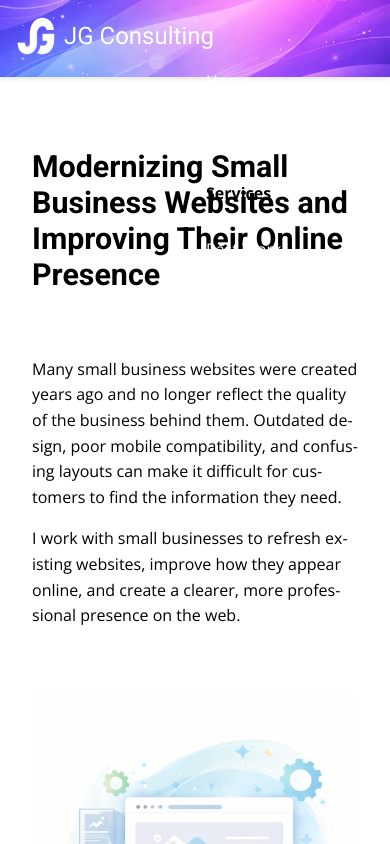
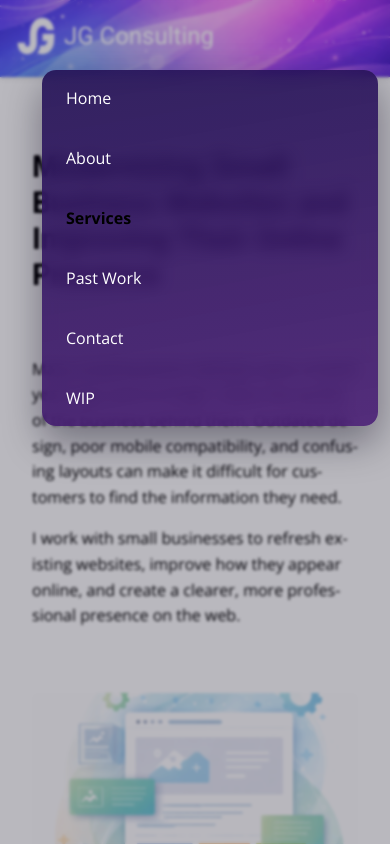
Before and after one commit to egag21/beelovedhome, a React (Vite) app: page /services in a window 390 px wide. Both pictures are taken after a click on the button "Toggle menu". Shown: the top 844 px of the page. Built offline with nearby package versions, Linux system fonts and the light colour scheme; the HTML template or start-up script is replaced by a standard one.

Commit message:
Services 5 plus hid WIP from deploy

```diff
--- a/src/App.jsx
+++ b/src/App.jsx
@@ -1,4 +1,4 @@
-import React, { useEffect } from 'react';
+import React, { useEffect, Suspense, lazy } from 'react';
 import { BrowserRouter as Router, Routes, Route } from 'react-router-dom';
 import Header from './components/Header';
 import Home from './components/Home';
@@ -6,8 +6,10 @@ import AboutJeff from './components/AboutJeff';
 import Services from './components/Services';
 import PastWork from './components/PastWork';
 import Contact from './components/Contact';
-import WorkInProgress from './components/WorkInProgress';
 import './App.css';
+
+const showWip = import.meta.env.DEV || import.meta.env.VITE_ENABLE_WIP === 'true';
+const WorkInProgress = showWip ? lazy(() => import('./components/WorkInProgress')) : null;
 
 function App() {
   useEffect(() => {
@@ -29,7 +31,16 @@ function App() {
             <Route path="/services" element={<Services />} />
             <Route path="/past-work" element={<PastWork />} />
             <Route path="/contact" element={<Contact />} />
-            <Route path="/wip" element={<WorkInProgress />} />
+            {showWip && WorkInProgress && (
+              <Route
+                path="/wip"
+                element={(
+                  <Suspense fallback={null}>
+                    <WorkInProgress />
+                  </Suspense>
+                )}
+              />
+            )}
           </Routes>
         </main>
       </div>
--- a/src/components/Header.css
+++ b/src/components/Header.css
@@ -50,8 +50,8 @@
 /* hamburger menu toggle button */
 .menu-toggle {
   display: none;
-  background: none;
-  border: none;
+  background: transparent;
+  border: 0;
   border-radius: 0;
   font-size: inherit;
   line-height: 1;
@@ -66,6 +66,7 @@
   height: 2px;
   background-color: var(--accent-color);
   position: relative;
+  transition: background-color 0.2s ease;
 }
 
 .menu-toggle .hamburger::before,
@@ -76,6 +77,7 @@
   height: 2px;
   background-color: var(--accent-color);
   left: 0;
+  transition: transform 0.2s ease, top 0.2s ease;
 }
 
 .menu-toggle .hamburger::before {
@@ -86,33 +88,98 @@
   top: 8px;
 }
 
+.menu-toggle.is-open .hamburger {
+  background-color: transparent;
+}
+
+.menu-toggle.is-open .hamburger::before {
+  top: 0;
+  transform: rotate(45deg);
+}
+
+.menu-toggle.is-open .hamburger::after {
+  top: 0;
+  transform: rotate(-45deg);
+}
+
+.menu-backdrop {
+  display: none;
+}
+
 /* responsive adjustments */
 @media (max-width: 768px) {
+  .header-container {
+    overflow-x: clip;
+  }
+
   .menu-toggle {
     display: block;
+    position: relative;
+    z-index: 320;
   }
 
   .nav {
     position: absolute;
-    top: 100%;
-    right: 0;
-    background-color: var(--dark-color);
+    top: calc(100% + 0.55rem);
+    right: 0.75rem;
+    background: linear-gradient(170deg, rgba(34, 16, 85, 0.9), rgba(64, 18, 110, 0.84));
     flex-direction: column;
-    width: 200px;
-    transform: translateX(100%);
-    transition: transform 0.3s ease;
-    border-radius: 0 0 0 4px;
+    width: min(84vw, 320px);
+    padding: 0.5rem;
+    transform: translateY(-8px) scale(0.98);
+    opacity: 0;
+    transition: transform 0.2s ease, opacity 0.2s ease, visibility 0s linear 0.2s;
+    border-radius: 14px;
     overflow: hidden;
-    z-index: 300;
+    border: 1px solid color-mix(in srgb, var(--accent-color) 28%, transparent);
+    box-shadow: 0 16px 38px rgba(8, 4, 24, 0.4);
+    z-index: 310;
+    visibility: hidden;
+    pointer-events: none;
+    backdrop-filter: blur(8px);
+    -webkit-backdrop-filter: blur(8px);
   }
 
   .nav.open {
-    transform: translateX(0);
+    transform: translateY(0) scale(1);
+    opacity: 1;
+    visibility: visible;
+    pointer-events: auto;
+    transition-delay: 0s;
   }
 
   .nav-link {
-    padding: 1rem;
-    border-bottom: 1px solid var(--tertiary-color);
+    padding: 0.78rem 0.9rem;
+    border-bottom: none;
+    border-radius: 10px;
+  }
+
+  .nav-link + .nav-link {
+    margin-top: 0.25rem;
+  }
+
+  .nav-link:hover {
+    background-color: rgba(255, 255, 255, 0.14);
+    color: #ffffff;
+  }
+
+  .nav-link.active {
+    background: rgba(255, 255, 255, 0.92);
+    color: #160a37;
+  }
+
+  .menu-backdrop {
+    display: block;
+    position: fixed;
+    inset: 0;
+    z-index: 250;
+    border: 0;
+    border-radius: 0;
+    padding: 0;
+    margin: 0;
+    background: rgba(6, 3, 24, 0.28);
+    backdrop-filter: blur(1.5px);
+    -webkit-backdrop-filter: blur(1.5px);
   }
 }
 
--- a/src/components/Header.jsx
+++ b/src/components/Header.jsx
@@ -2,6 +2,8 @@ import React, { useState } from 'react';
 import { NavLink, Link } from 'react-router-dom';
 import './Header.css';
 import logoMark from '../../120w/JG white 120.png';
+
+const showWip = import.meta.env.DEV || import.meta.env.VITE_ENABLE_WIP === 'true';
 
 const Header = () => {
   const [menuOpen, setMenuOpen] = useState(false);
@@ -17,7 +19,7 @@ const Header = () => {
           </Link>
         </h1>
         <button
-          className="menu-toggle"
+          className={`menu-toggle ${menuOpen ? 'is-open' : ''}`}
           onClick={toggleMenu}
           aria-label="Toggle menu"
           aria-expanded={menuOpen}
@@ -31,8 +33,18 @@ const Header = () => {
           <NavLink to="/services" onClick={() => setMenuOpen(false)} className={({ isActive }) => isActive ? 'nav-link active' : 'nav-link'}>Services</NavLink>
           <NavLink to="/past-work" onClick={() => setMenuOpen(false)} className={({ isActive }) => isActive ? 'nav-link active' : 'nav-link'}>Past Work</NavLink>
           <NavLink to="/contact" onClick={() => setMenuOpen(false)} className={({ isActive }) => isActive ? 'nav-link active' : 'nav-link'}>Contact</NavLink>
-          <NavLink to="/wip" onClick={() => setMenuOpen(false)} className={({ isActive }) => isActive ? 'nav-link active' : 'nav-link'}>WIP</NavLink>
+          {showWip && (
+            <NavLink to="/wip" onClick={() => setMenuOpen(false)} className={({ isActive }) => isActive ? 'nav-link active' : 'nav-link'}>WIP</NavLink>
+          )}
         </nav>
+        {menuOpen && (
+          <button
+            type="button"
+            className="menu-backdrop"
+            aria-label="Close menu"
+            onClick={() => setMenuOpen(false)}
+          />
+        )}
       </div>
     </header>
   );
--- a/src/components/WorkInProgress.css
+++ b/src/components/WorkInProgress.css
@@ -991,6 +991,13 @@
     order: initial;
   }
 
+  .image-layout--split .image-text-layout__media img {
+    height: 100px;
+    min-height: 100px;
+    object-fit: cover;
+    object-position: center;
+  }
+
   .layout-selector {
     grid-template-columns: 1fr;
     padding: 0.85rem;
```
Also changed, not shown: 5 other files (tests, documents, lock files or other folders).
